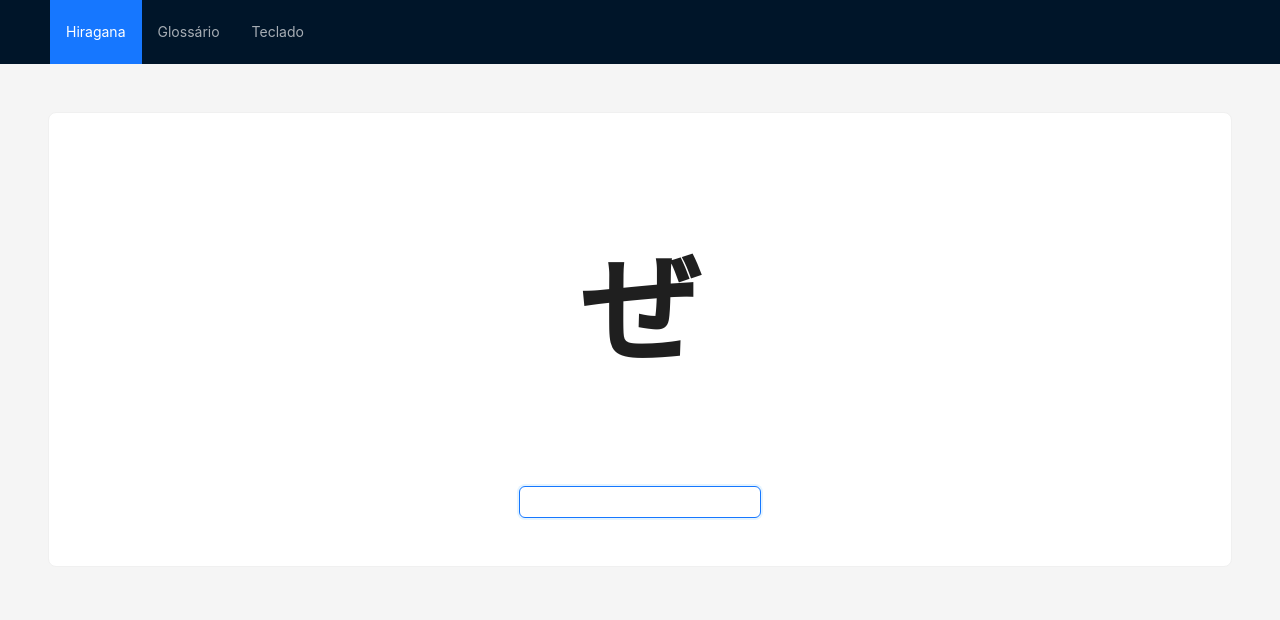
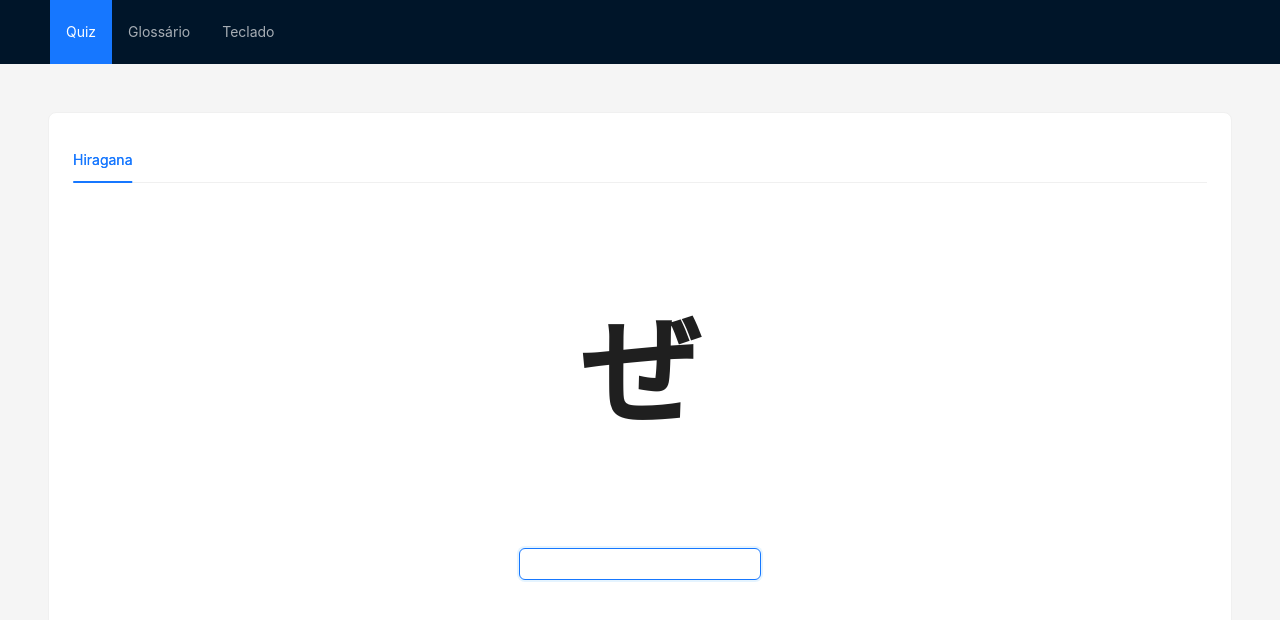
Before and after one commit to Platiplus/product_japanese_quest, a React (Create React App) app: page / in a window 1280 px wide. Shown: the top 620 px of the page. Built offline with nearby package versions, Linux system fonts and the light colour scheme.

Commit message:
Adding tabs to quiz and cheatsheet

```diff
--- a/src/App.tsx
+++ b/src/App.tsx
@@ -27,8 +27,8 @@ const App: React.FC = () => {
     <Layout>
       <Header>
         <Menu theme={'dark'} mode="horizontal" defaultSelectedKeys={[tabOpen]}>
-          <Menu.Item title={'Hiragana'} key={'1'} onClick={() => setTabOpen('1')}>
-            Hiragana
+          <Menu.Item title={'Quiz'} key={'1'} onClick={() => setTabOpen('1')}>
+            Quiz
           </Menu.Item>
           <Menu.Item title={'CheatSheet'} key={'2'} onClick={() => setTabOpen('2')}>
             Glossário
--- a/src/components/CheatSheet/CheatSheet.tsx
+++ b/src/components/CheatSheet/CheatSheet.tsx
@@ -1,8 +1,9 @@
-import { Col, Row } from 'antd'
+import { Col, Row, Tabs } from 'antd'
 import { HiraganaDictionary } from '../../dictionary/hiragana'
 import { SwapOutlined } from '@ant-design/icons'
 
 const CheatSheet = () => {
+  const buildHiraganaDictionary = () => {
     return (
       <Row gutter={[64, 64]}>
         {HiraganaDictionary.map((symbol) => {
@@ -23,5 +24,17 @@ const CheatSheet = () => {
       </Row>
     )
   }
+  return (
+    <Tabs
+      items={[
+        {
+          label: 'Hiragana',
+          key: 'hiragana',
+          children: buildHiraganaDictionary(),
+        },
+      ]}
+    />
+  )
+}
 
 export { CheatSheet }
--- a/src/components/SymbolCard/SymbolsCard.tsx
+++ b/src/components/SymbolCard/SymbolsCard.tsx
@@ -1,6 +1,6 @@
 import { JapaneseSymbol } from '../../common/interfaces/japaneseSymbol'
 import { ChangeEvent, useState } from 'react'
-import { Button, Col, Form, Input, Row } from 'antd'
+import { Button, Col, Form, Input, Row, Tabs } from 'antd'
 import { HiraganaDictionary } from '../../dictionary/hiragana'
 import { getRandomElement } from '../../utils/array.util'
 import { HideWhenEmpty } from '../HideWhenEmpty/HideWhenEmpty'
@@ -32,6 +32,12 @@ const SymbolsCard = () => {
   }
 
   return (
+    <Tabs
+      items={[
+        {
+          label: 'Hiragana',
+          key: 'hiragana',
+          children: (
             <Form form={form}>
               <Row justify={'center'}>
                 <HideWhenEmpty showEmpty={true} condition={!isListEmpty}>
@@ -60,12 +66,19 @@ const SymbolsCard = () => {
                 </Row>
               </HideWhenEmpty>
               <HideWhenEmpty condition={tries > 12}>
-        <Row style={{ textAlign: 'center', fontStyle: 'bold', color: 'red' }} justify={'center'}>
-          Você pode consultar o glossário se não lembrar, mas o preço é perder seu progresso e
-          voltar do zero!
+                <Row
+                  style={{ textAlign: 'center', fontStyle: 'bold', color: 'red' }}
+                  justify={'center'}
+                >
+                  Você pode consultar o glossário se não lembrar, mas o preço é perder seu progresso
+                  e voltar do zero!
                 </Row>
               </HideWhenEmpty>
             </Form>
+          ),
+        },
+      ]}
+    />
   )
 }
 
```
Lines whose indentation alone changed are shown as unchanged.
